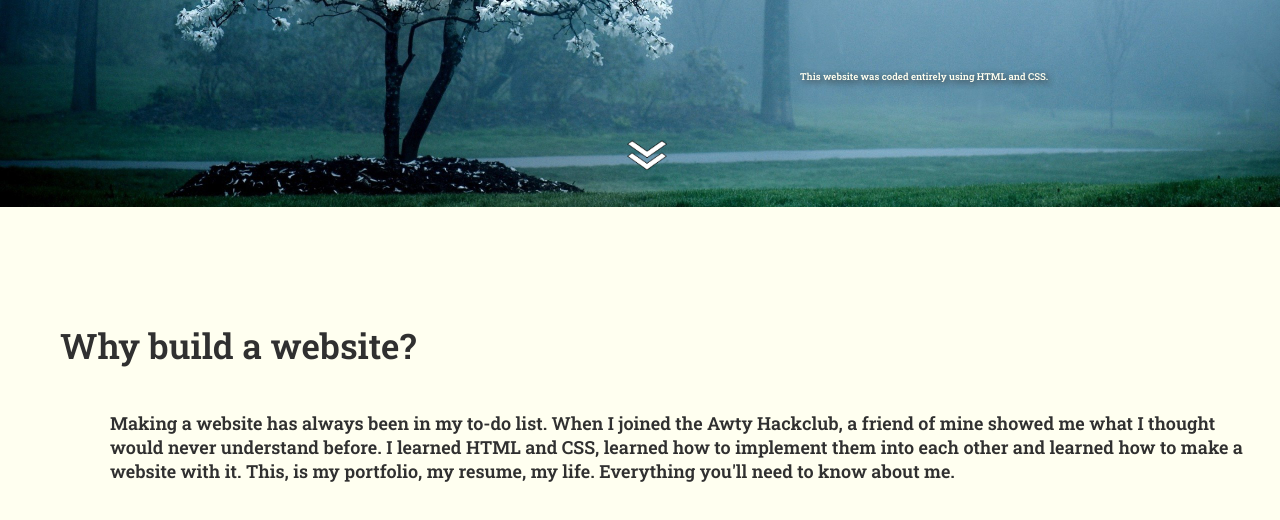
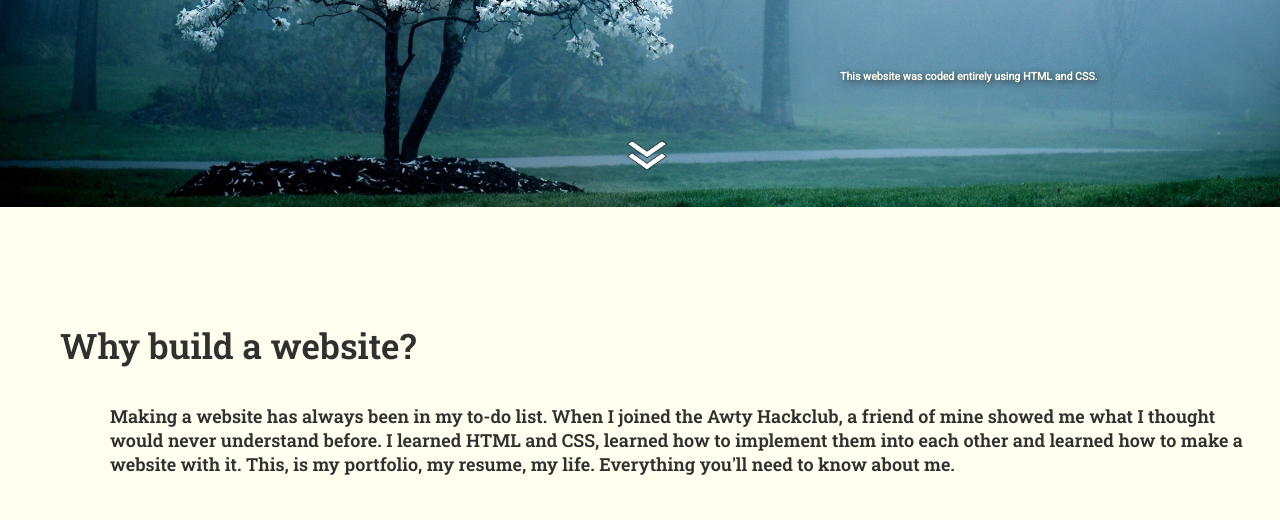
Before and after one commit to Nesphra/Romeo-Training, a plain HTML site: page site/index.html in a window 1280 px wide. Shown: the part 528-1048 px from the top of the page. Drawn offline with Linux system fonts and the light colour scheme.

Commit message:
problem fixes

```diff
--- a/site/index.html
+++ b/site/index.html
@@ -42,7 +42,7 @@
 
         <a href="#box">
             <div id="FlecheDown">
-                <img src="/images/flechedown.png" width="40" height="40">
+                <img src="../images/flechedown.png" width="40" height="40">
             </div>
         </a>
 
@@ -50,7 +50,7 @@
         <div id="box">
             <div class="hero">
                 <h3 id="title">Why build a  website?</h3>
-                <h6 id="text1">Making a website has always been in my to-do list. When I joined the Awty Hackclub, a friend of mine showed me what I thought would never understand before. I learned HTML and CSS, learned how to implement them into each other and learned how to make a website with it. This, is my portfolio, my resume, my life. Everything you'll need to know about me.</h6>
+                <h5 id="text1">Making a website has always been in my to-do list. When I joined the Awty Hackclub, a friend of mine showed me what I thought would never understand before. I learned HTML and CSS, learned how to implement them into each other and learned how to make a website with it. This, is my portfolio, my resume, my life. Everything you'll need to know about me.</h5>
             </div>
 
             <div class="ocean">
--- a/stylesheet/style.css
+++ b/stylesheet/style.css
@@ -98,7 +98,7 @@ nav{
 #twb {
     display: flex;
     position: relative;
-    left: 120px;
+    left: 160px;
 }
 
 .hero{
@@ -180,7 +180,7 @@ body {
   }
 }
 
-h6{
+h5{
     font-family: 'roboto slab', sans-serif;
     font-size: 60%;
     position: relative;
```
